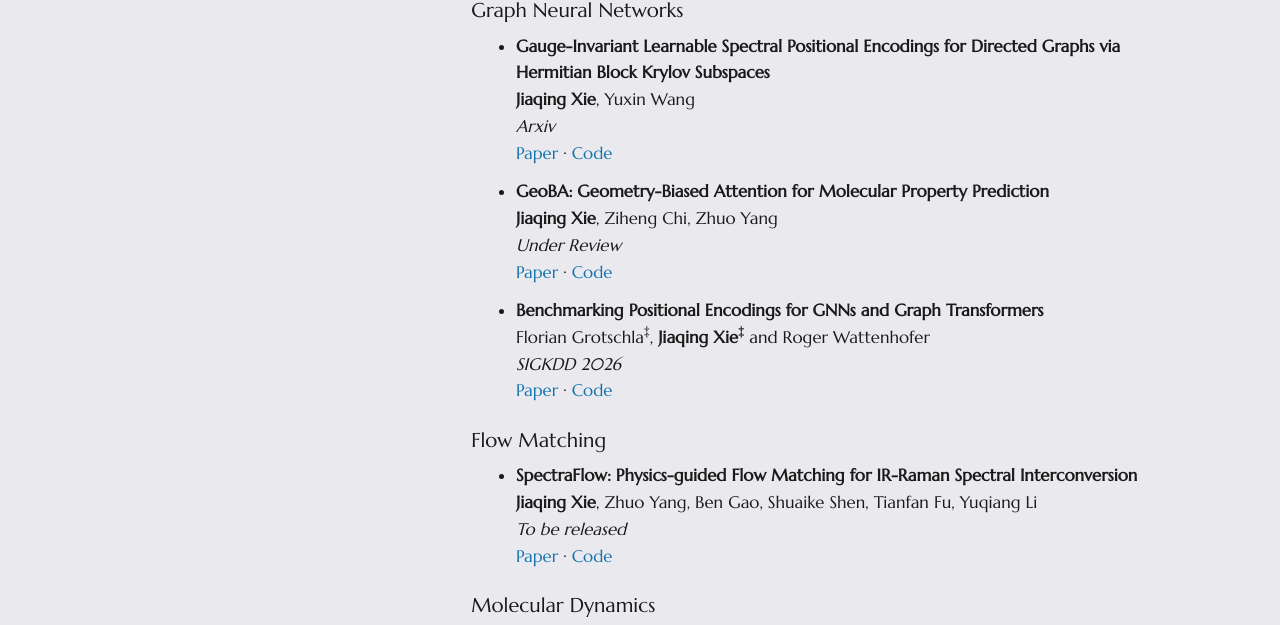
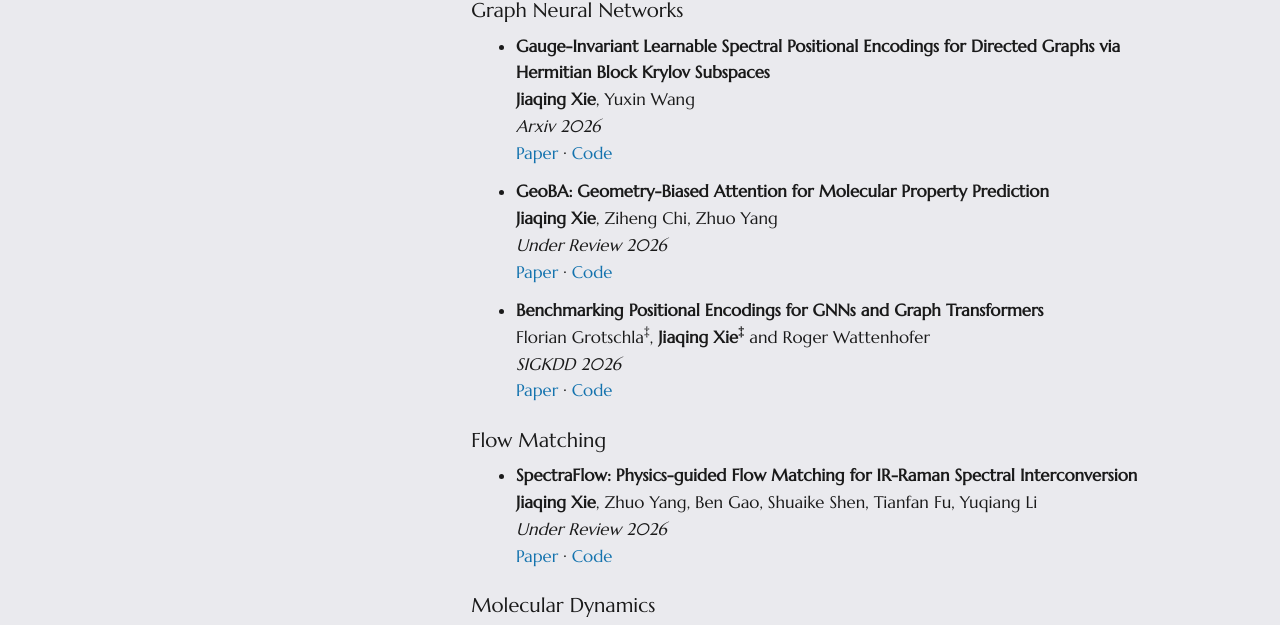
Before and after one commit to jiaqingxie/jiaqingxie.github.io, a Jekyll site: the page built from index.html, in a window 1280 px wide and 900 px high, scrolled down 771 px. Shown: the part 144-769 px from the top of the window. Built offline with Jekyll 4.4.1, drawn with Linux system fonts in a browser that asks for light colours; some web fonts are replaced.

Commit message:
Update publications.yaml

```diff
--- a/_data/publications.yaml
+++ b/_data/publications.yaml
@@ -2,8 +2,8 @@
 
   - title: "Gauge-Invariant Learnable Spectral Positional Encodings for Directed Graphs via Hermitian Block Krylov Subspaces"
     authors: "<b>Jiaqing Xie</b>, Yuxin Wang"
-    venue: "Arxiv"
-    paper_pdf: ""
+    venue: "Arxiv 2026"
+    paper_pdf: "https://arxiv.org/pdf/2607.07032"
     code: ""
     selected: y
     tags: ["Graph Neural Network"]
@@ -11,8 +11,8 @@
 
   - title: "SpectraFlow: Physics-guided Flow Matching for IR-Raman Spectral Interconversion"
     authors: "<b>Jiaqing Xie</b>, Zhuo Yang, Ben Gao, Shuaike Shen, Tianfan Fu, Yuqiang Li"
-    venue: "To be released"
-    paper_pdf: "Arxiv"
+    venue: "Under Review 2026"
+    paper_pdf: ""
     code: ""
     selected: y
     tags: ["Flow Matching"]
@@ -20,7 +20,7 @@
 
   - title: "GeoBA: Geometry-Biased Attention for Molecular Property Prediction"
     authors: "<b>Jiaqing Xie</b>, Ziheng Chi, Zhuo Yang"
-    venue: "Under Review"
+    venue: "Under Review 2026"
     paper_pdf: ""
     code: ""
     selected: y
```
